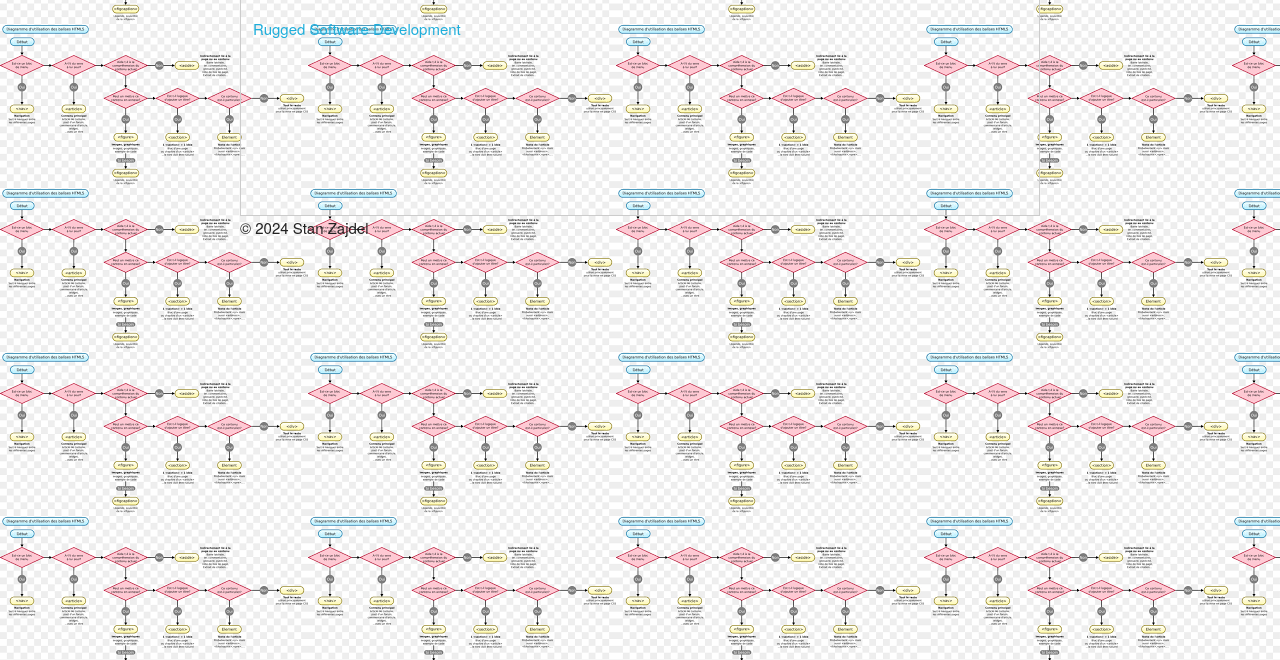
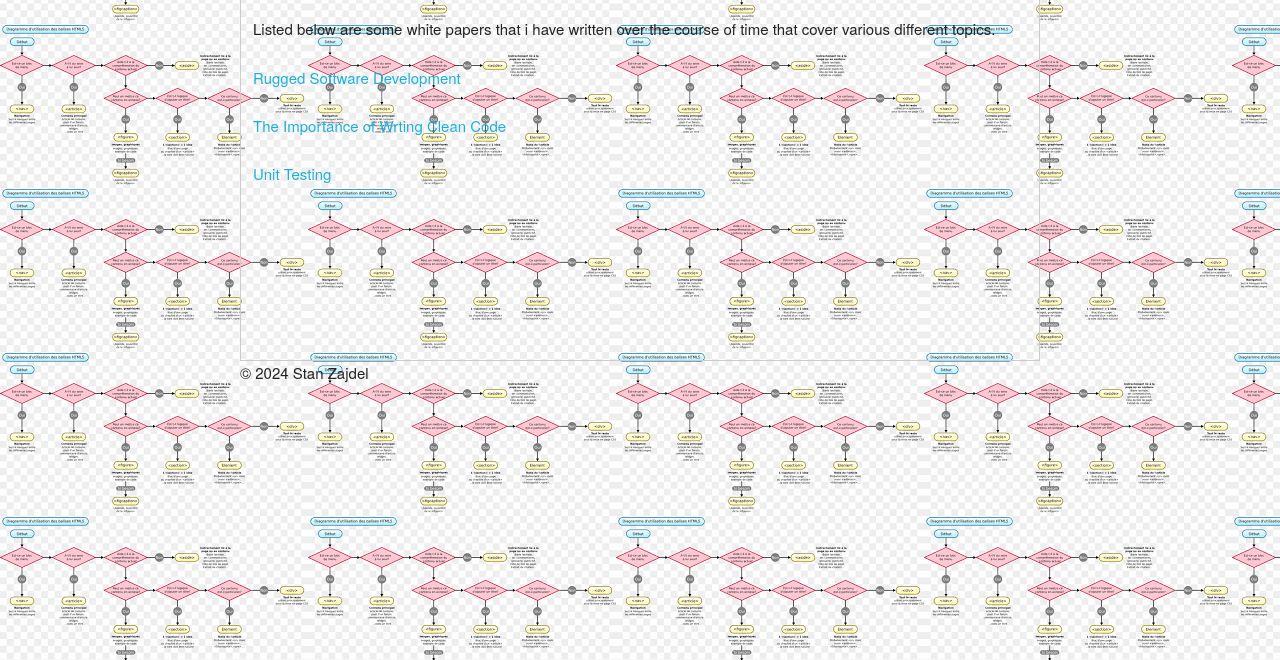
Before and after one commit to c62eu19/c62eu19.github.io, a plain HTML site: page index.html in a window 1280 px wide. Both pictures are taken after a click on the link "WHITE PAPERS". Shown: the part 140-800 px from the top of the page. Drawn offline with Linux system fonts and the light colour scheme; files whose address does not match are found by name.

Commit message:
Update index.html

```diff
--- a/index.html
+++ b/index.html
@@ -121,7 +121,7 @@
 	<p>
 	My research interests revolve around software reuse, software evolution, cloud computing and of
 	course, generative AI. I'm interested in how software languages have evolved over the years and how far we
-	have come to whare we stand today.
+	have come to how we use those languages to build applications today.
 	</p>
 
 	<p>
@@ -146,8 +146,22 @@
 		<h4>White Papers</h4>
 	</section>
 
+	<p>
+			Listed below are some white papers that i have written over the course of time that cover various different topics.
+	</p>
+
 	<a href="https://c62eu19.github.io/assets/documents/Rugged Software Development.pdf" target="_blank">
 		<b></b>Rugged Software Development</b>
+	</a>
+	<br/>
+	<br/>
+	<a href="https://c62eu19.github.io/assets/documents/The Importance of Writing Clean Code.pdf" target="_blank">
+		<b></b>The Importance of Wrting Clean Code</b>
+	</a>
+	<br/>
+	<br/>
+	<a href="https://c62eu19.github.io/assets/documents/Unit Testing.pdf" target="_blank">
+		<b></b>Unit Testing</b>
 	</a>
 	<br/>
 	<br/>
```
